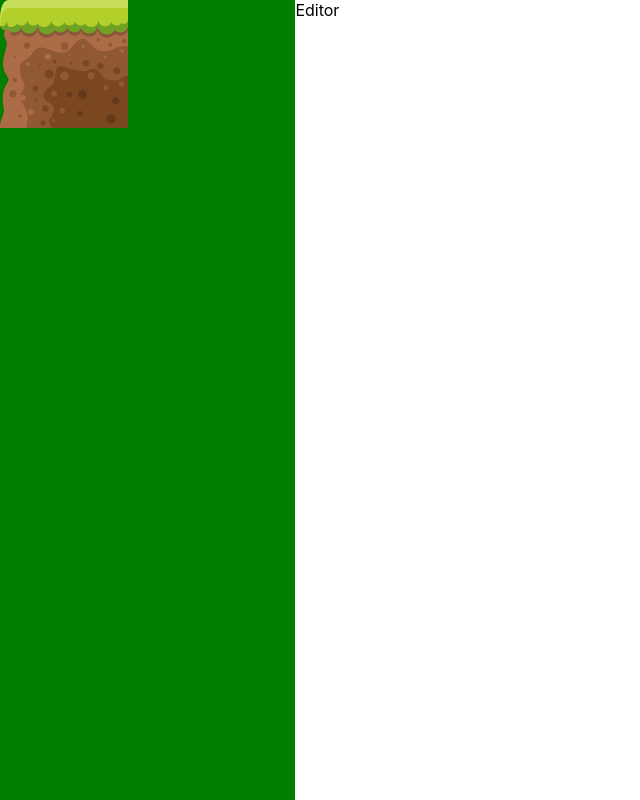
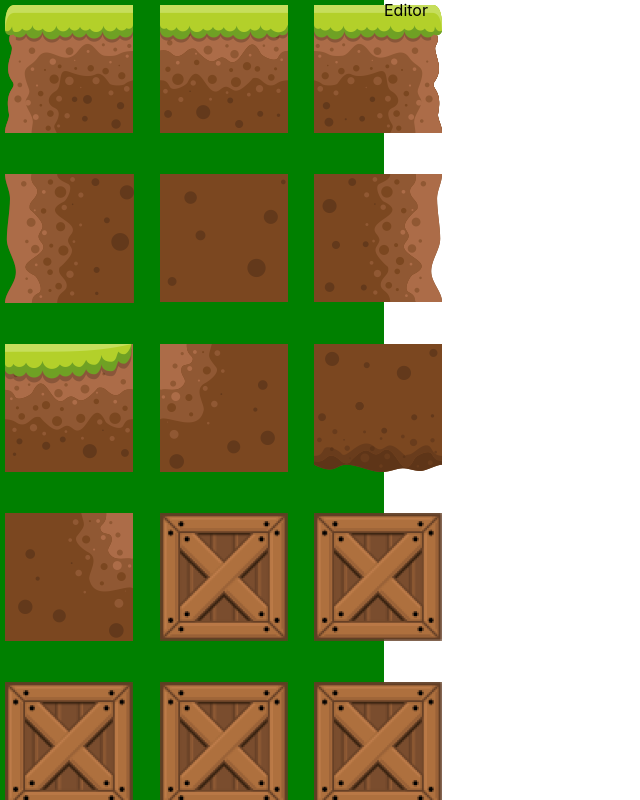
Before and after one commit to konradhanus/editorthesinners, a React (Create React App) app in the folder editorTheSinners/: page / in a window 1280 px wide. Shown: the top 800 px of the page, without its empty margins (0-640 px from the left). Built offline with nearby package versions, Linux system fonts and the light colour scheme.

Commit message:
Adding new drower element

```diff
--- a/editorTheSinners/src/App.tsx
+++ b/editorTheSinners/src/App.tsx
@@ -1,13 +1,30 @@
 import Drawer from "./components/Drawer";
 import Editor from "./components/Editor";
 import WrapperEditor from "./components/WrapperEditor";
-import { dirt1 } from "./assets/index";
+import DrowerElement from "./components/Drawer/DrowerElement";
 
 function App() {
     return (
         <WrapperEditor>
             <Drawer>
-                <img src={dirt1} alt="dirt1" />
+                <DrowerElement name="dirt1" />
+                <DrowerElement name="dirt2" />
+                <DrowerElement name="dirt3" />
+                <DrowerElement name="dirt4" />
+                <DrowerElement name="dirt5" />
+                <DrowerElement name="dirt6" />
+                <DrowerElement name="dirt7" />
+                <DrowerElement name="dirt8" />
+                <DrowerElement name="dirt9" />
+                <DrowerElement name="dirt10" />
+                <DrowerElement name="dirt11" />
+                <DrowerElement name="dirt12" />
+                <DrowerElement name="dirt13" />
+                <DrowerElement name="dirt14" />
+                <DrowerElement name="dirt15" />
+                <DrowerElement name="dirt16" />
+                <DrowerElement name="dirt17" />
+                <DrowerElement name="dirt18" />
             </Drawer>
             <Editor>Editor</Editor>
         </WrapperEditor>
--- /dev/null
+++ b/editorTheSinners/src/components/ComponentsTypes.tsx
@@ -0,0 +1,3 @@
+export type DrowerElementProps = {
+    name: string;
+};
--- /dev/null
+++ b/editorTheSinners/src/components/Drawer/DrowerElement.tsx
@@ -0,0 +1,89 @@
+import { FunctionComponent } from "react";
+import { DrowerElementProps } from "../ComponentsTypes";
+import styled from "styled-components";
+import {
+    dirt1,
+    dirt2,
+    dirt3,
+    dirt4,
+    dirt5,
+    dirt6,
+    dirt7,
+    dirt8,
+    dirt9,
+    dirt10,
+    dirt11,
+    dirt12,
+    dirt13,
+    dirt14,
+    dirt15,
+    dirt16,
+    dirt17,
+    dirt18,
+    layer1,
+    layer2,
+    layer3,
+    layer4,
+    wizzard,
+    enemy,
+    water,
+    box,
+    background,
+} from "./../../assets/index";
+
+export const DrowerElementStyle = styled.div`
+    border-width: 10px;
+    height: 129px;
+    width: 129x;
+    margin: 5px;
+`;
+
+const getSrcPathByName = (name: string) => {
+    let src = "";
+    switch (name) {
+        case "dirt1":
+            src = dirt1;
+            break;
+        case "dirt2":
+            src = dirt2;
+            break;
+        case "dirt3":
+            src = dirt3;
+            break;
+        case "dirt4":
+            src = dirt4;
+            break;
+        case "dirt5":
+            src = dirt5;
+            break;
+        case "dirt6":
+            src = dirt6;
+            break;
+        case "dirt7":
+            src = dirt7;
+            break;
+        case "dirt8":
+            src = dirt8;
+            break;
+        case "dirt9":
+            src = dirt9;
+            break;
+        case "dirt10":
+            src = dirt10;
+            break;
+        default:
+            src = box;
+    }
+
+    return src;
+};
+
+const DrowerElement: FunctionComponent<DrowerElementProps> = ({ name }) => {
+    return (
+        <DrowerElementStyle>
+            <img src={getSrcPathByName(name)} alt="dirt1" />
+        </DrowerElementStyle>
+    );
+};
+
+export default DrowerElement;
--- a/editorTheSinners/src/components/Drawer/index.tsx
+++ b/editorTheSinners/src/components/Drawer/index.tsx
@@ -1,6 +1,9 @@
-import styled from 'styled-components';
+import styled from "styled-components";
 
 export default styled.div`
+    display: grid;
+    grid-template-columns: auto auto auto;
+    grid-gap: 16px;
     border-width: 10px;
     width: 30%;
     background-color: green;
```
